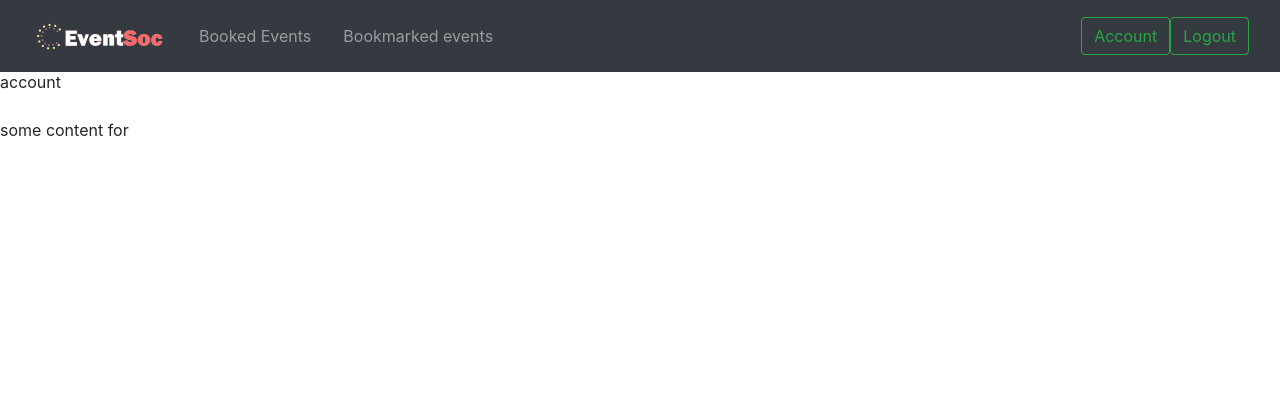
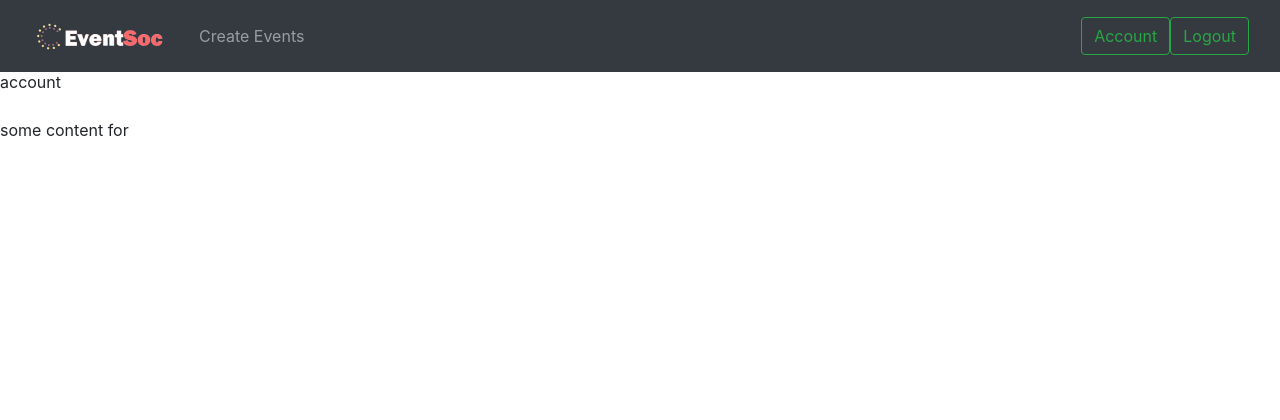
Before and after one commit to functionOverlord/eventsoc, a Django app: page /account/ in a window 1280 px wide. Shown: the top 420 px of the page. Run offline with Django 3.2, Linux system fonts and the light colour scheme; the visitor is signed in with stand-in values (Sample User, id 1); data comes from the database, SQL or seed files in the repository; some libraries are stand-ins or nearby versions.

Commit message:
show different quick links in nav bar for each user

```diff
--- a/templates/eventsoc/base.html
+++ b/templates/eventsoc/base.html
@@ -45,10 +45,16 @@
 
                 <div class="collapse navbar-collapse" id="navbarResponsive">
                   {% if user.is_authenticated %}
-                  <ul class="navbar-nav">
-                      <li class="nav-link"><a class="nav-link" href="/booked">Booked Events</a></li>
-                      <li class="nav-link"><a class="nav-link" href="#">Bookmarked events</a></li>
-                  </ul>
+                    {% if user.is_user %}
+                    <ul class="navbar-nav">
+                        <li class="nav-link"><a class="nav-link" href="/booked">Booked Events</a></li>
+                        <li class="nav-link"><a class="nav-link" href="#">Bookmarked events</a></li>
+                    </ul>
+                    {% else %}
+                    <ul class="navbar-nav">
+                        <li class="nav-link"><a class="nav-link" href="/create_event">Create Events</a></li>
+                    </ul>
+                    {% endif %}
                   {% endif %}
                   {#                TODO DOUBLE CHECK THE USE OF HREF -> USE {% URL 'PAGE-NAME' %} INSTEAD?#}
                   {% if user.is_authenticated %}
```
